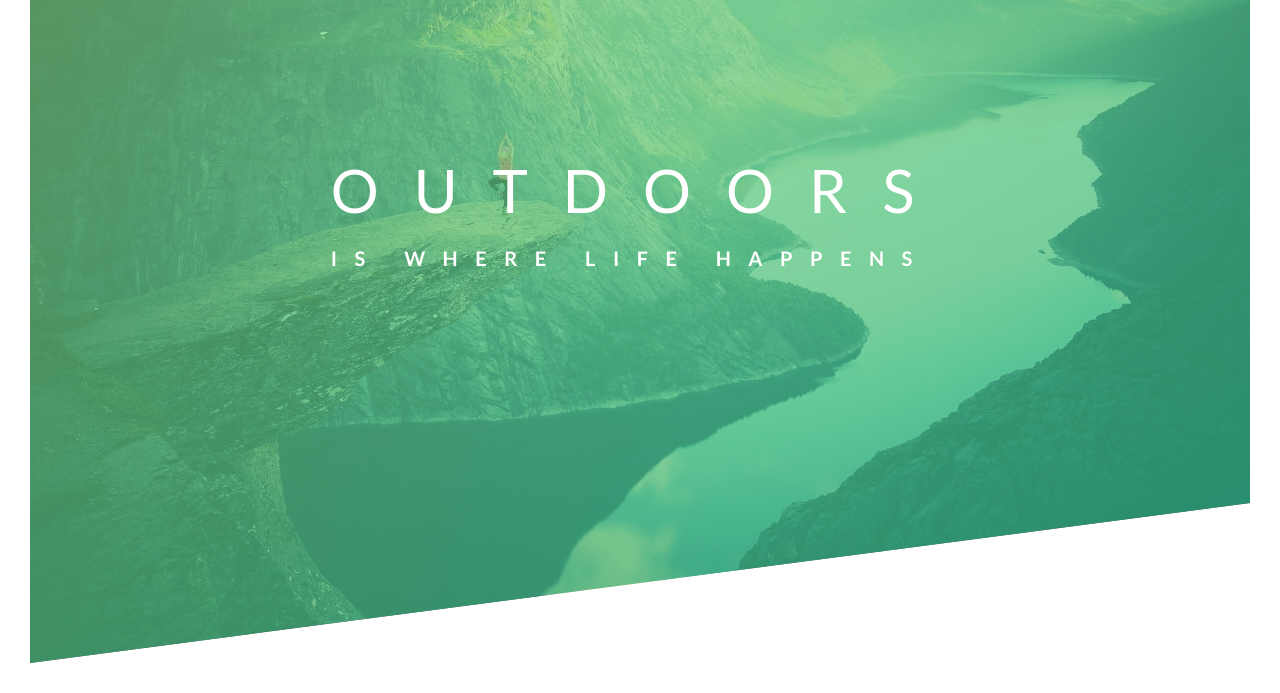
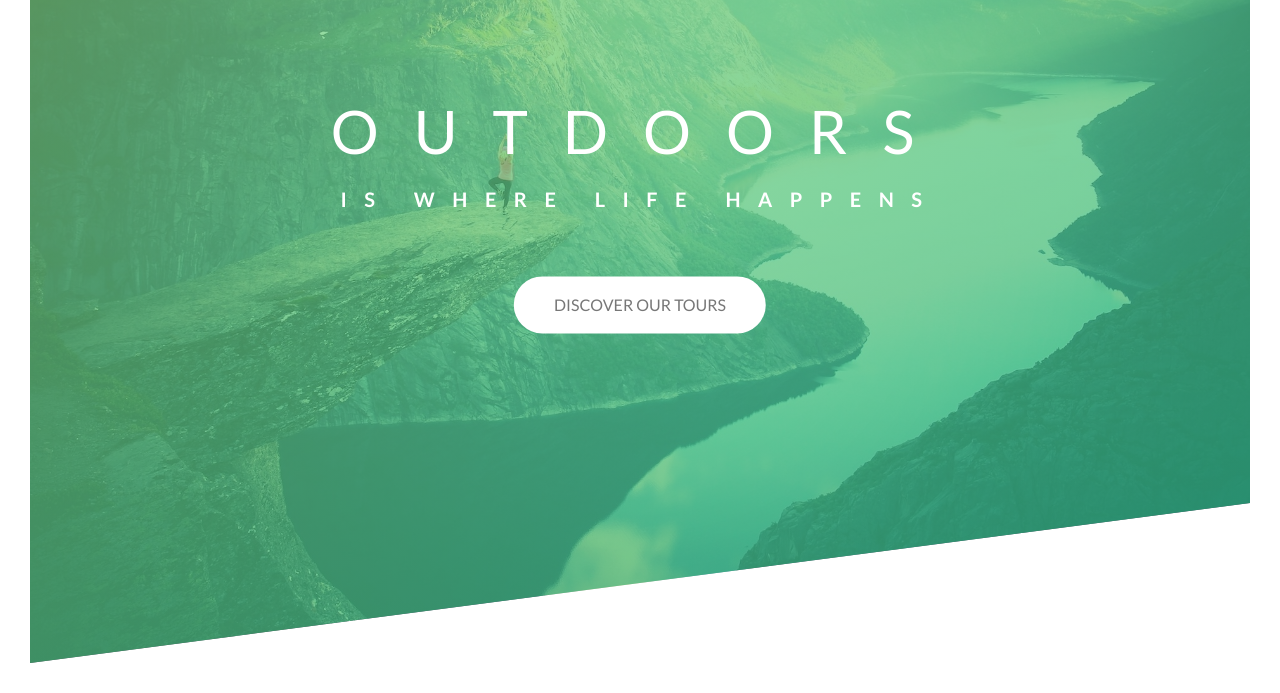
Before and after one commit to akitaeva/advanced-css, a plain HTML site: page natours/index.html in a window 1280 px wide. Shown: the part 127-820 px from the top of the page. Drawn offline with Linux system fonts and the light colour scheme.

Commit message:
adds button animations

```diff
--- a/natours/css/style.css
+++ b/natours/css/style.css
@@ -52,31 +52,42 @@ body {
     top: 40%;
     left: 50%;
     transform: translate(-50%, -50%);
+    text-align: center;
 }
 
 
 .heading-primary{
     color: #fff;
     text-transform: uppercase;
+    backface-visibility: hidden
 }
 
 
 .heading-primary-main{
- display: block;
- font-size: 60px;
- font-weight: 400;
- letter-spacing: 35px;
+    display: block;
+    font-size: 60px;
+    font-weight: 400;
+    letter-spacing: 35px;
 
- animation-name: moveInLeft;
- animation-duration: 5s;
+    animation-name: moveInLeft;
+    animation-duration: 2s;
+    animation-timing-function: ease-out;
 }
 
 .heading-primary-sub{
     display: block;
+    margin-bottom: 60px;
     font-size: 20px;
     font-weight: 700;
     letter-spacing: 17.5px;
 
+    animation: moveInRight 2s ease-out;
+
+
+    /*
+    animation-delay: 3s;
+    animation-iteration-count: 3;
+    */
 
 }
 
@@ -87,8 +98,7 @@ body {
     }
 
     80% {
-        opacity: .8;
-        transform: translateX(20px);
+        transform: translateX(15px);
     }
 
     100% {
@@ -96,3 +106,67 @@ body {
         transform: translate(0);
     }
 }
+
+@keyframes moveInRight {
+    0% {
+        opacity: 0;
+        transform: translateX(100px);
+    }
+
+    80% {
+        transform: translateX(-15px);
+    }
+
+    100% {
+        opacity: 1;
+        transform: translate(0);
+    }
+}
+
+.btn:link,
+.btn:visited {
+    text-transform: uppercase;
+    text-decoration: none;
+    padding: 15px 40px;
+    display: inline-block;
+    border-radius: 100px;
+    transition: all .2s;
+    position: relative;
+}
+
+.btn:hover {
+    transform: translateY(-4px);
+    box-shadow: 0 10px 20px rgba(0, 0, 0, .2);
+}
+
+.btn:active {
+    transform: translateY(-1px);
+    box-shadow: 0 5px 10px rgba(0, 0, 0, .2);
+}
+
+.btn-white {
+    background-color: #ffffff;
+    color: #777;
+}
+
+.btn::after {
+    content: "";             /* has to be declared*/
+    display: inline-block;
+    height: 100%;
+    width: 100%;
+    border-radius: 100px;
+    position: absolute;
+    top: 0;
+    left: 0;
+    z-index: -1;
+    transition: all .4s;
+}
+
+.btn-white::after {
+    color: #fff;
+}
+
+.btn:hover::after {
+    transform: scaleX(1.3) scaleY(1.6);
+    opacity: 0;
+}
--- a/natours/index.html
+++ b/natours/index.html
@@ -22,6 +22,8 @@
                     <span class="heading-primary-main">Outdoors</span>
                     <span class="heading-primary-sub">is where life happens</span>
                 </h1>
+
+                <a href="/" class="btn btn-white">Discover Our Tours</a>
             </div>
 
         </header>
```
